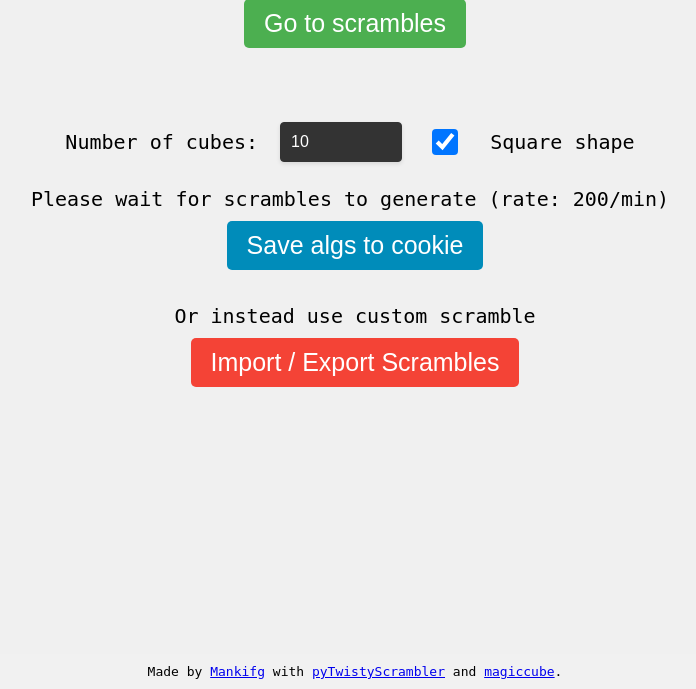
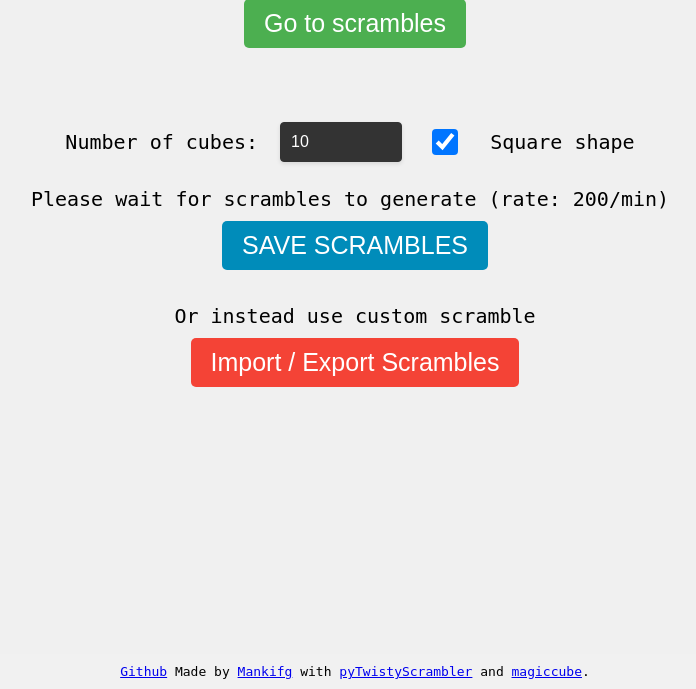
Before and after one commit to Mankifg/mbldscramb, a FastAPI app: page / in a window 1280 px wide. Shown: the part 111-800 px from the top of the page, without its empty margins (285-981 px from the left). Run offline with FastAPI, Linux system fonts and the light colour scheme.

Commit message:
readme issue #2

```diff
--- a/templates/index.html
+++ b/templates/index.html
@@ -40,7 +40,7 @@
         <br>
         <label for="cubes">Please wait for scrambles to generate (rate: 200/min)</label>
         <br>
-        <button type="submit" class="button button-save">Save algs to cookie</button>
+        <button type="submit" class="button button-save">SAVE SCRAMBLES</button>
     </form>
 
 
@@ -52,7 +52,7 @@
     <br>
 
     <p id="error">{{error}}</p>
-    <footer>Made by <a href="https://github.com/mankifg/">Mankifg</a> with <a href="https://github.com/euphwes/pyTwistyScrambler">pyTwistyScrambler</a> and <a href="https://github.com/trincaog/magiccube">magiccube</a>.</footer>
+    <footer><a href="https://github.com/Mankifg/mbldscramb">Github</a> Made by <a href="https://github.com/mankifg/">Mankifg</a> with <a href="https://github.com/euphwes/pyTwistyScrambler">pyTwistyScrambler</a> and <a href="https://github.com/trincaog/magiccube">magiccube</a>.</footer>
 
     <script>
 
```
Also changed, not shown: README.md (added), assets/images/social_prew.png (added).
